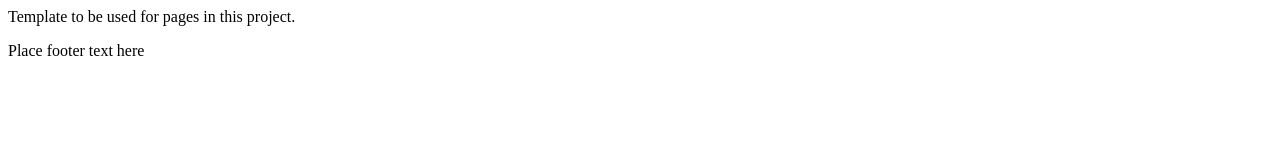
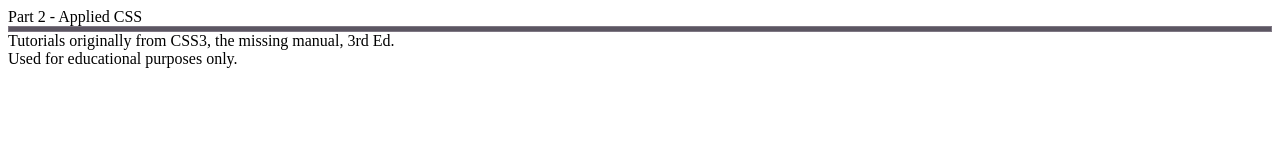
Before and after one commit to steve1281/css3_missing_manual, a plain HTML site: page part2/index.html in a window 1280 px wide. Drawn offline with nearby package versions, Linux system fonts and the light colour scheme.

Commit message:
setting up part 2 index file

```diff
--- a/part2/index.html
+++ b/part2/index.html
@@ -1,15 +1,25 @@
 <!DOCTYPE HTML>
 <html>
 <head>
+	    <script src="//ajax.googleapis.com/ajax/libs/jquery/1.9.1/jquery.min.js" type="text/javascript"></script>
+        <script src="//ajax.googleapis.com/ajax/libs/jqueryui/1.10.1/jquery-ui.min.js"></script>
+
+        <link rel="stylesheet" href="css/eggplant/jquery-ui-1.10.1.custom.min.css" type="text/css"/>
 
 	<!--[if lt IE 9]><script src="//htmlshiv.googlecode.com/svn/trunk/html5.js"></script> <![endif] -->
 </head>
 <body>
-	<header>Template to be used for pages in this project.</header>
+	<header>Part 2 - Applied CSS</header>
 	<content>
-		<ul>
+		<ul id="menu">
+<!--			<li><a href="selector-basics.html">Selector Basics</a></li> -->
 		</ul>
 	</content>
-	<footer>Place footer text here</footer>
+	<footer>Tutorials originally from CSS3, the missing manual, 3rd Ed.<br /> Used for educational purposes only.</footer>
+	<script>
+	$(document).ready( function (){
+		$( "#menu" ).menu();
+	});
+	</script>
 </body>
 </html>
```
